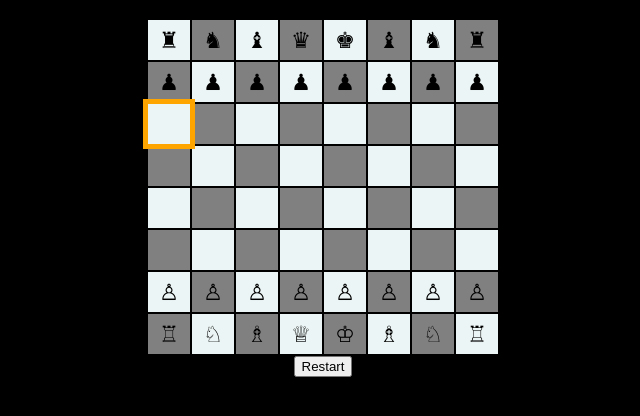
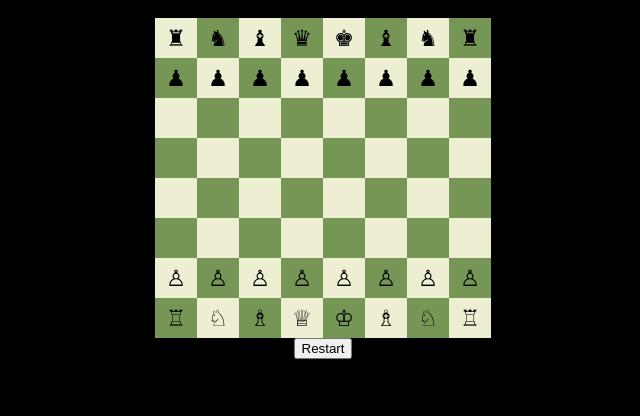
Before and after one commit to recurduck/Chess, a plain HTML site: page index.html in a window 1280 px wide. Both pictures are taken after a click on the element 486 px from the left and 172 px from the top of the page. Shown: the part 48-464 px from the top of the page, without its empty margins (317-957 px from the left). Drawn offline with Linux system fonts and the light colour scheme.

Commit message:
boardStyling

```diff
--- a/css/main.css
+++ b/css/main.css
@@ -4,14 +4,17 @@ body {
 }
 
 .black {
-    background-color: gray
+    /* background-color: gray */
+    background-color: #769656
 }
 .white {
-    background-color:rgb(236, 245, 245);
+    /* background-color:rgb(236, 245, 245); */
+    background-color:#eeeed2;
 }
 
 .selected {
-    outline: 5px solid orange;
+    /* outline: 5px solid orange; */
+    background-color: #f5f669;
 }
 
 
@@ -20,10 +23,15 @@ body {
     color: rgba(0, 0, 0, 0.246);
 }
 
+.hided-mark {
+    color: rgb(255, 0, 0);
+}
 .center {
     margin-left: auto;
     margin-right: auto;
+    border-spacing: 0px;
 }
+
 .game-board td {
     width: 40px;
     height:40px;
--- a/js/main.js
+++ b/js/main.js
@@ -104,17 +104,18 @@ function renderBoard(board) {
 
 function cellClicked(elCell) {
     // if the target is marked - move the piece!
+    var cellCoord = getCellCoord(elCell.id);
     if (elCell.classList.contains('mark') || elCell.classList.contains('hided-mark')) {
         movePiece(gSelectedElCell, elCell);
         cleanBoard();
         return;
     }
+    if(isEmptyCell(cellCoord)) return
     cleanBoard();
     elCell.classList.add('selected');
     gSelectedElCell = elCell;
 
     // console.log('elCell.id: ', elCell.id);
-    var cellCoord = getCellCoord(elCell.id);
     var piece = gBoard[cellCoord.i][cellCoord.j];
 
     var possibleCoords = getAllPossibleCoords(piece, cellCoord);
```
